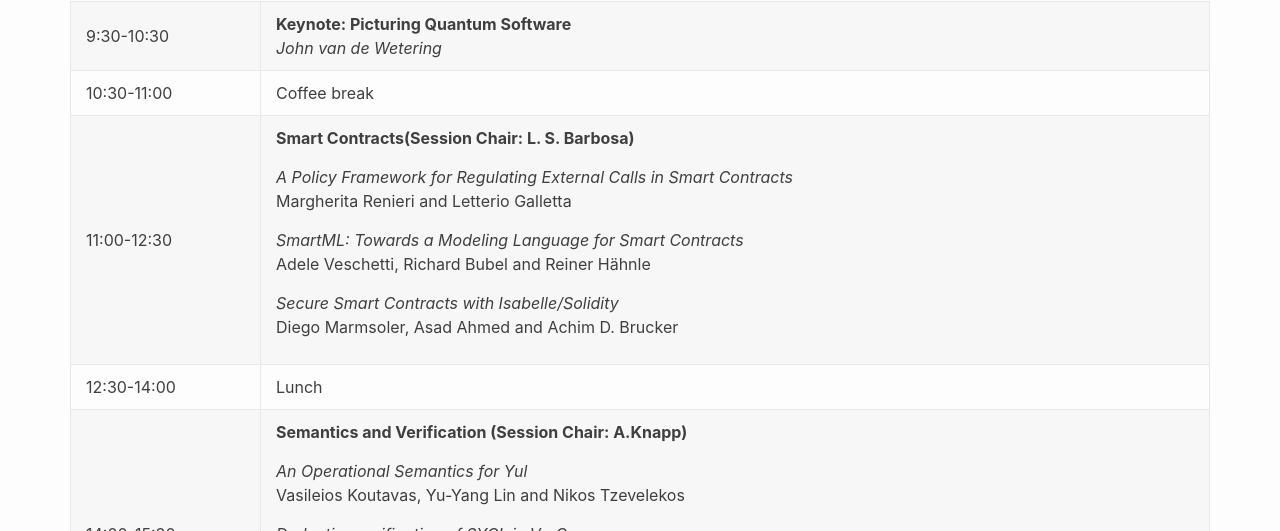
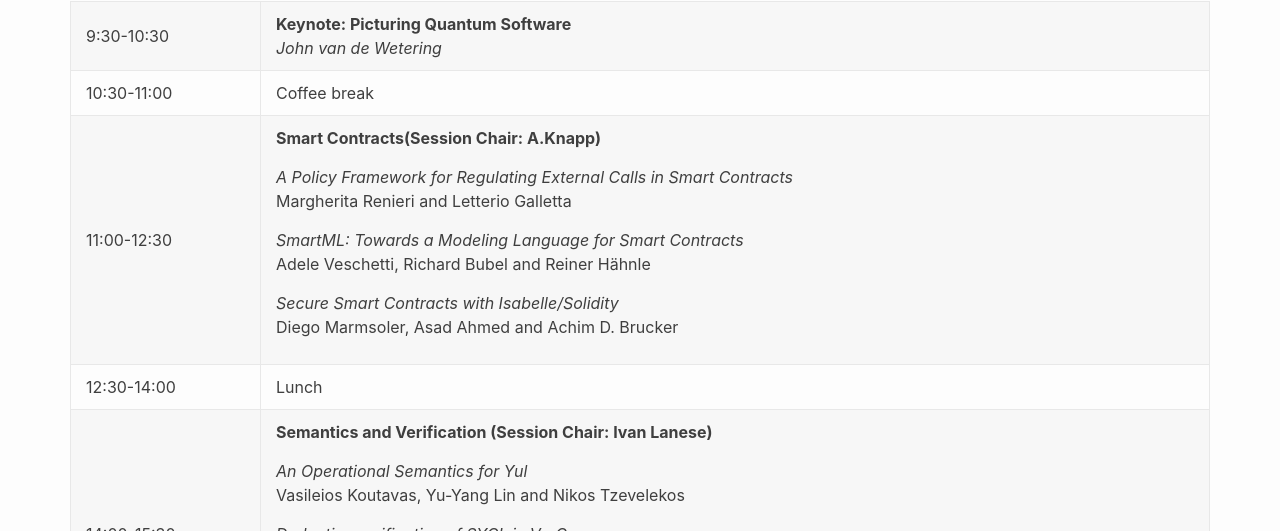
Before and after one commit to sefm-conference/2024, a Jekyll site: the page built from _pages/program.md, in a window 1280 px wide and 900 px high, scrolled down 2399 px. Shown: the part 132-663 px from the top of the window. Built offline with Jekyll 4.4.1, drawn with Linux system fonts in a browser that asks for light colours.

Commit message:
Update program.md

```diff
--- a/_pages/program.md
+++ b/_pages/program.md
@@ -235,7 +235,7 @@ Details on the workshop program can be found [here]({{ site.baseurl }}{% link _p
   <tr>
     <td>11:00-12:30</td>
     <td>
-      <p><strong>Smart Contracts(Session Chair: L. S. Barbosa)</strong></p>
+      <p><strong>Smart Contracts(Session Chair: A.Knapp)</strong></p>
       <!-- 9 -->
       <p><em>A Policy Framework for Regulating External Calls in Smart Contracts
         </em><br />
@@ -264,7 +264,7 @@ Details on the workshop program can be found [here]({{ site.baseurl }}{% link _p
   <tr>
     <td>14:00-15:30</td>
     <td>
-      <p><strong>Semantics and Verification (Session Chair: A.Knapp) </strong></p>
+      <p><strong>Semantics and Verification (Session Chair: Ivan Lanese) </strong></p>
       <!-- 58, Artefact -->
       <p><em>An Operational Semantics for Yul
         </em><br />
```
